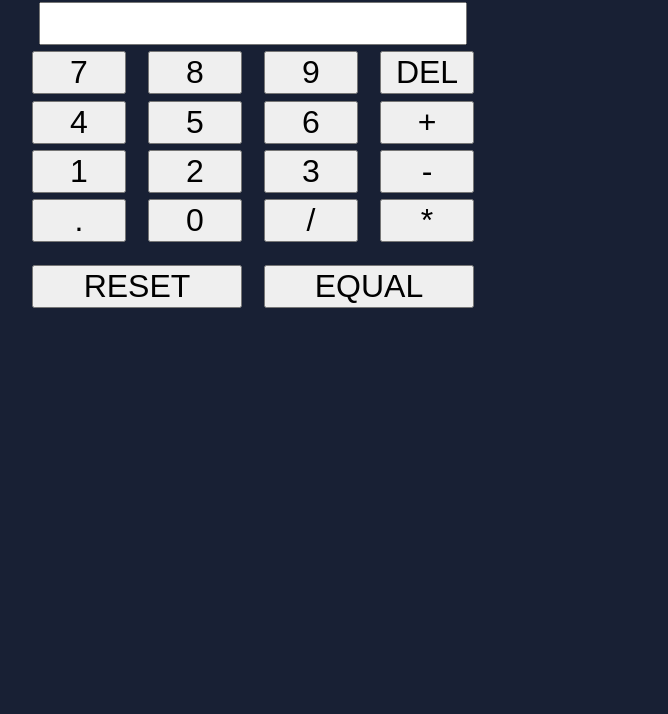
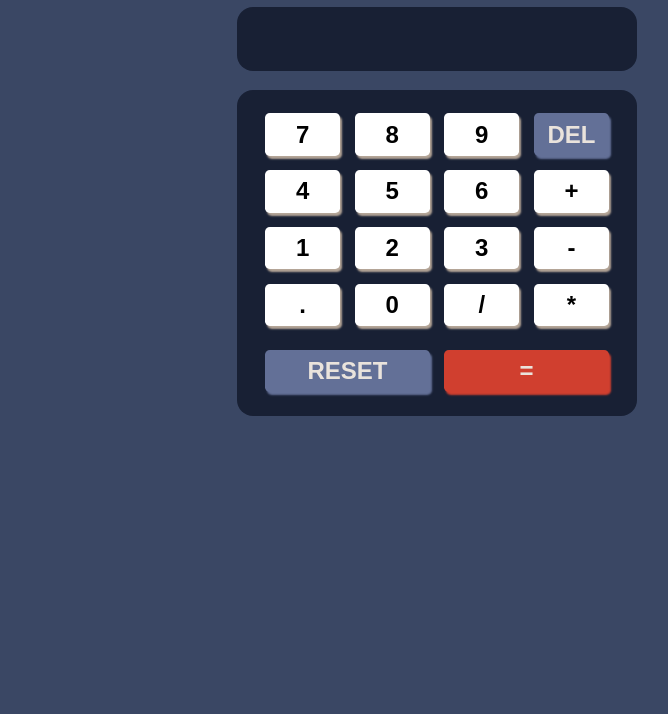
Before and after one commit to tarik350/calculatorApp, a plain HTML site: page index.html in a window 1280 px wide. Shown: the part 86-800 px from the top of the page, without its empty margins (203-871 px from the left). Drawn offline with Linux system fonts and the light colour scheme; a web font is replaced by a local one.

Commit message:
added the css part to my project

```diff
--- a/index.html
+++ b/index.html
@@ -8,25 +8,30 @@
 
   <link rel="icon" type="image/png" sizes="32x32" href="./images/favicon-32x32.png">
   <link rel="stylesheet" href="./dist/css/index.css">
+  <link rel="preconnect" href="https://fonts.googleapis.com">
+<link rel="preconnect" href="https://fonts.gstatic.com" crossorigin>
+<link href="https://fonts.googleapis.com/css2?family=Qahiri&family=Raleway&display=swap" rel="stylesheet">
 
   <title>Frontend Mentor | Calculator app</title>
 
 </head>
 
 <body>
-  <header class="header">
-    <h1>calc</h1>
-    <div class="theme-toggle">
 
-    </div>
+  <section class="section__button">
+    <header class="header">
+      <h1>calc</h1>
+      <div class="theme-toggle">
 
-  </header>
-  <section class="section__display">
-    <input type="text">
+      </div>
+
+    </header>
+
+  <input type="text" class="input">
+
+  <div class="container--button">
 
 
-  </section>
-  <section class="section__button">
     <div class="first_column container">
       <button class="btn-7">7</button>
       <button class="btn-4">4</button>
@@ -58,8 +63,13 @@
 
     <button class="btn-reset">RESET</button>
 
-    <button class="btn-equal">EQUAL</button>
+    <button class="btn-equal">=</button>
 
+
+    </div>
+
+
+</div>
 
   </section>
 
--- a/sass/_theme1.scss
+++ b/sass/_theme1.scss
@@ -2,7 +2,9 @@
 $main-background: hsl(222, 26%, 31%);
 $keypad-background:hsl(223, 31%, 20%);
 $screen-background:hsl(224, 36%, 15%);
+
 //keys
+
 $key-background:hsl(225, 21%, 49%);
 $key-shadow:hsl(224, 28%, 35%);
 $key-background-toggle:hsl(6, 63%, 50%);
--- a/sass/index.scss
+++ b/sass/index.scss
@@ -1,36 +1,80 @@
 @import "theme1";
 @import "theme2";
-@import "theme3"
+@import "theme3";
+$ff-primary: 'Raleway', sans-serif;
+$fw:700;
+*,
+*::after,*::before{
+    box-sizing: border-box;
+    margin: 0;
+    padding: 0;
+    max-height: 100%;
+}
+html,body{
+ max-height: 100%;
+}
 
-button{
-    font-size: 2rem;
-    margin: .1em;
-    ;
-    display: inline-block;
+body{
+    font-family:$ff-primary ;
+    background-color: $main-background;
+}
+
+.section__button{
+    display: grid;
+    grid-template-columns: 25rem;
+    grid-template-areas:
+            "header"
+            "input"
+            "cantainer--button" ;
+    margin: 0 auto;
+
+
+    grid-gap: 1em;
+    justify-content: center;
+    align-items: center;
+    margin-top: 3em;
+
+
 
 }
-.section__button{
-    display: grid;
-    grid-template-columns: repeat(4,100px);
-    margin: 0 auto;
-    max-width: 70%;
-    grid-gap: 1em;
+@media (max-width:416px){
+    .section__button{
+        width: 10rem;
+    }
+}
 
+.header{
+    grid-area: header;
+    margin: 0;
 }
 input {
     font-size: 2rem;
     margin-bottom: .1em;
+    grid-area: input;
+    border:none;
+    border-radius: .5em;
+    height: 2em;
+    padding: 1em;
+    background-color: $screen-background;
+    outline: none;
+    text-align: right;
+    color: $text-light;
+    transition:all 200ms ease-in-out;
+
+    &:hover{
+        background:rgba(24,32,52,.8);
+
+    }
+    &:focus{
+        outline:2px solid;
+
+    }
 
 }
 .section__display{
     margin: 0 auto;
 }
-header{
-    margin: 0 auto;
-}
-h1{
-    align-self: start;
-}
+
 .btn-reset{
     grid-column: 1/3;
 }
@@ -41,9 +85,49 @@ h1{
     display: flex;
     flex-direction: column;
 }
-body{
-    display: flex;
-    flex-direction: column;
+.container--button{
+    grid-area: cantainer--button;
+    display: grid;
+    grid-template-columns: repeat(4,80px);
+    grid-gap:.6em;
+    border-radius: 1em;
+    justify-content: center;
+    padding:1em;
+    color:red;
     background-color: $screen-background;
-    max-width: 70%;
 }
+
+button{
+    margin:.3em .1em ;
+    padding:.3em;
+    border: none;
+    border-radius:.2em ;
+    font-size: 24px;
+    font-weight: 700;
+    background-color: $text-light;
+    box-shadow: 2px 3px 2px $key-shadow2;
+    transition:all 200ms ease-in-out;
+
+    &:hover{
+        cursor:pointer;
+        background-color: $key-background-toggle;
+    }
+
+}
+.btn-del,
+.btn-reset{
+   background-color: $key-background;
+   color:$key-background2;
+   box-shadow: 2px 3px 2px $key-background;
+}
+.btn-equal{
+    background-color: $key-background-toggle;
+    color:$key-background2;
+    box-shadow: 2px 3px 2px $key-background-toggle;
+
+
+    &:hover{
+        background-color: $text-light;
+        color:inherit;
+    }
+}
```
Also changed, not shown: dist/css/index.css, 1 other file.
